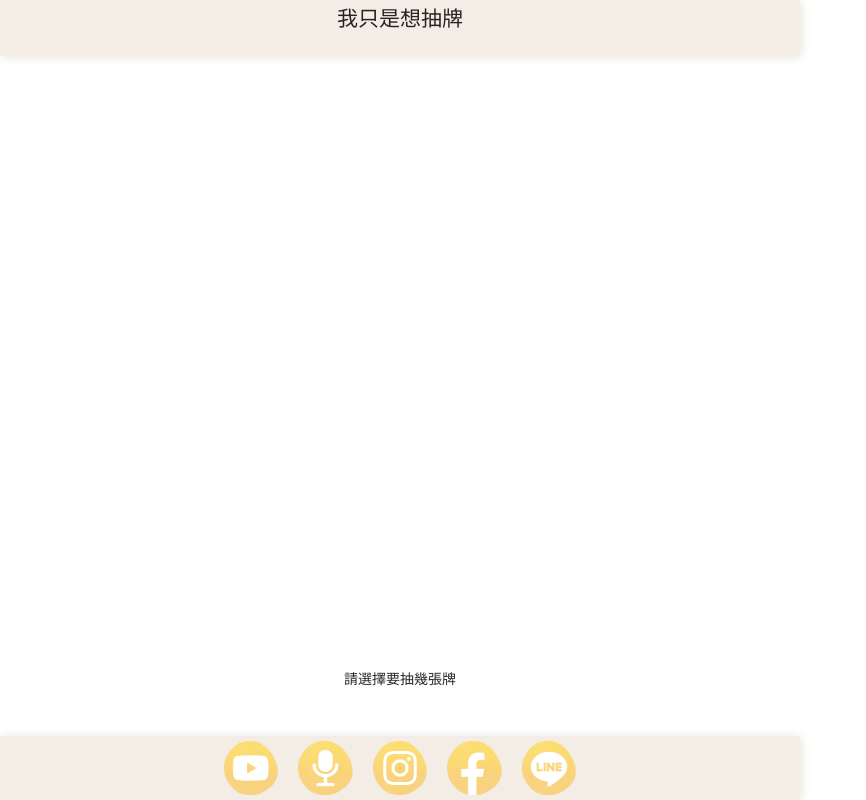
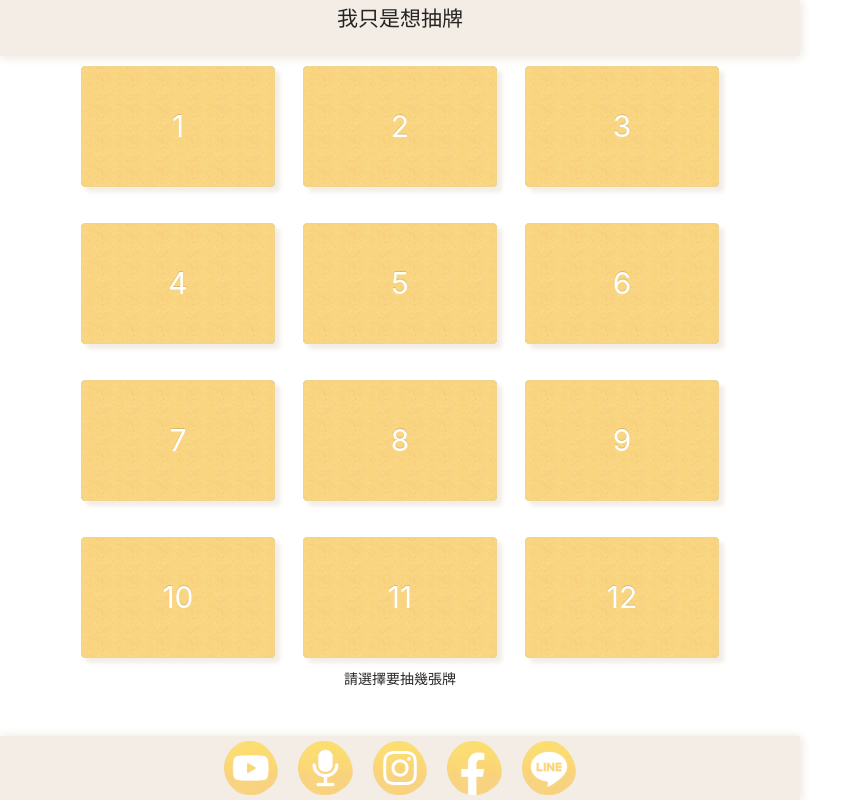
Before and after one commit to Nash430/memo001, a Next.js app: page / in a window 1280 px wide. Shown: the whole page, without its empty margins (0-866 px from the left). Built offline with nearby package versions, Linux system fonts and the light colour scheme.

Commit message:
Revert "antd test"
This reverts commit 578831320d033cd060a79874870b3d8508e6d433.

```diff
--- a/pages/index.js
+++ b/pages/index.js
@@ -31,7 +31,7 @@ class Home extends React.Component {
         <Layout>
           <div style={{ display: "grid", gridTemplateRows: "90% 10%" }}>
             <div className="indexFull">
-              {/* <Row gutter={[8, 16]}>
+              <Row gutter={[8, 16]}>
                 <Col className="background" span={6}>
                   <Button  type="primary" value={1} onClick={this.SelectNum} >
                     1
@@ -92,7 +92,7 @@ class Home extends React.Component {
                     12
                   </Button>
                 </Col>
-              </Row> */}
+              </Row>
             </div>
             <p> 請選擇要抽幾張牌 </p>
           </div>
```
